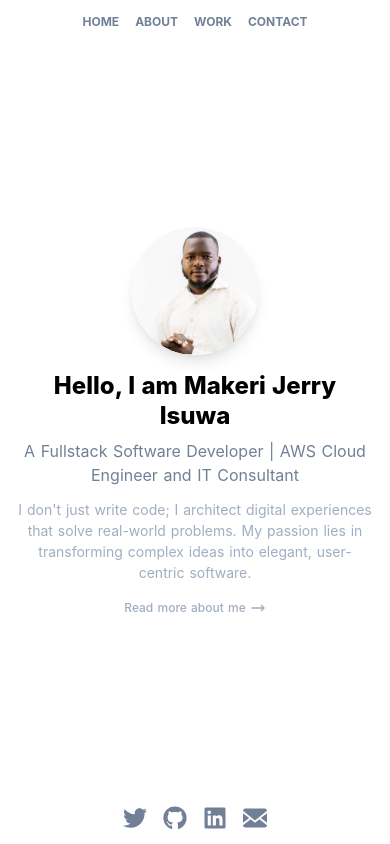
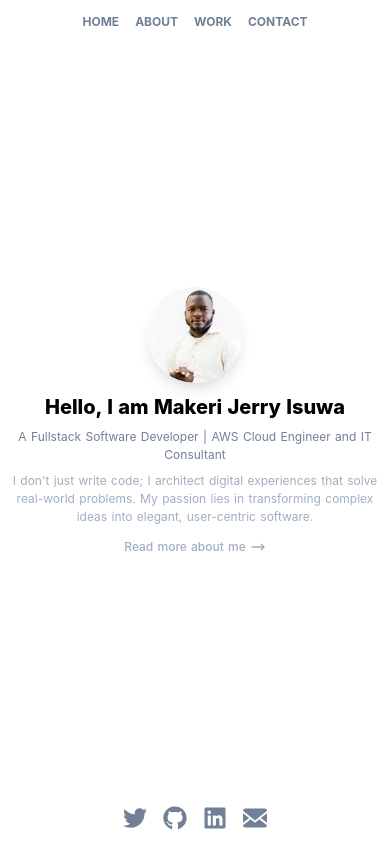
Before and after one commit to jerryisuwamakeri/portfolio-v1, a Nuxt app: page / in a window 390 px wide. Built offline with nearby package versions, Linux system fonts and the light colour scheme.

Commit message:
Optimize home page for small screens like iPhone SE

```diff
--- a/pages/index.vue
+++ b/pages/index.vue
@@ -1,17 +1,17 @@
 <template>
-  <div class="min-h-screen flex flex-col justify-center items-center text-center px-4 sm:px-6 md:px-0 pt-20 pb-20 md:pt-0 md:pb-0">
+  <div class="min-h-screen flex flex-col justify-center items-center text-center px-3 sm:px-6 md:px-0 pt-16 pb-16 sm:pt-20 sm:pb-20 md:pt-0 md:pb-0">
     <div class="flex justify-center py-2 absolute top-0 left-0 right-0">
       <menu-links />
     </div>
     <div class="w-full max-w-2xl">
-      <div class="w-32 h-32 sm:w-40 sm:h-40 rounded-full mx-auto shadow-lg mb-4 sm:mb-6 overflow-hidden flex-shrink-0">
+      <div class="w-24 h-24 sm:w-32 sm:h-32 md:w-40 md:h-40 rounded-full mx-auto shadow-lg mb-3 sm:mb-4 md:mb-6 overflow-hidden flex-shrink-0">
         <!-- <img class="w-40 h-40 rounded-full shadow" src="https://www.gravatar.com/avatar/708ff0173fd2695ef4ef92cbf98975c8?s=500"> -->
         <img class="object-cover object-center w-full h-full rounded-full shadow" src="/image.jpg" alt="Makeri Jerry Isuwa">
       </div>
-      <h3 class="text-2xl sm:text-3xl md:text-4xl font-extrabold leading-tight break-words">Hello, I am Makeri Jerry Isuwa</h3>
-      <p class="text-base sm:text-lg md:text-xl text-gray-600 mt-2 sm:mt-4 break-words">A Fullstack Software Developer | AWS Cloud Engineer and IT Consultant</p>
-      <p class="text-sm sm:text-base text-gray-500 mt-3 sm:mt-4 break-words">I don't just write code; I architect digital experiences that solve real-world problems. My passion lies in transforming complex ideas into elegant, user-centric software.</p>
-      <nuxt-link class="text-xs sm:text-sm font-medium inline-flex items-center text-gray-500 mt-4 sm:mt-6 hover:text-gray-700 transition-colors" :to="{ name: 'about'}">
+      <h3 class="text-xl sm:text-2xl md:text-3xl lg:text-4xl font-extrabold leading-tight break-words">Hello, I am Makeri Jerry Isuwa</h3>
+      <p class="text-xs sm:text-base md:text-lg lg:text-xl text-gray-600 mt-2 sm:mt-3 md:mt-4 break-words">A Fullstack Software Developer | AWS Cloud Engineer and IT Consultant</p>
+      <p class="text-xs sm:text-sm md:text-base text-gray-500 mt-2 sm:mt-3 md:mt-4 break-words">I don't just write code; I architect digital experiences that solve real-world problems. My passion lies in transforming complex ideas into elegant, user-centric software.</p>
+      <nuxt-link class="text-xs sm:text-sm font-medium inline-flex items-center text-gray-500 mt-3 sm:mt-4 md:mt-6 hover:text-gray-700 transition-colors" :to="{ name: 'about'}">
         Read more about me
         <svg class="h-4 w-4 ml-1" fill="none" stroke-linecap="round" stroke-linejoin="round" stroke-width="2" viewBox="0 0 24 24" stroke="currentColor"><path d="M17 8l4 4m0 0l-4 4m4-4H3"></path></svg>
       </nuxt-link>
```
